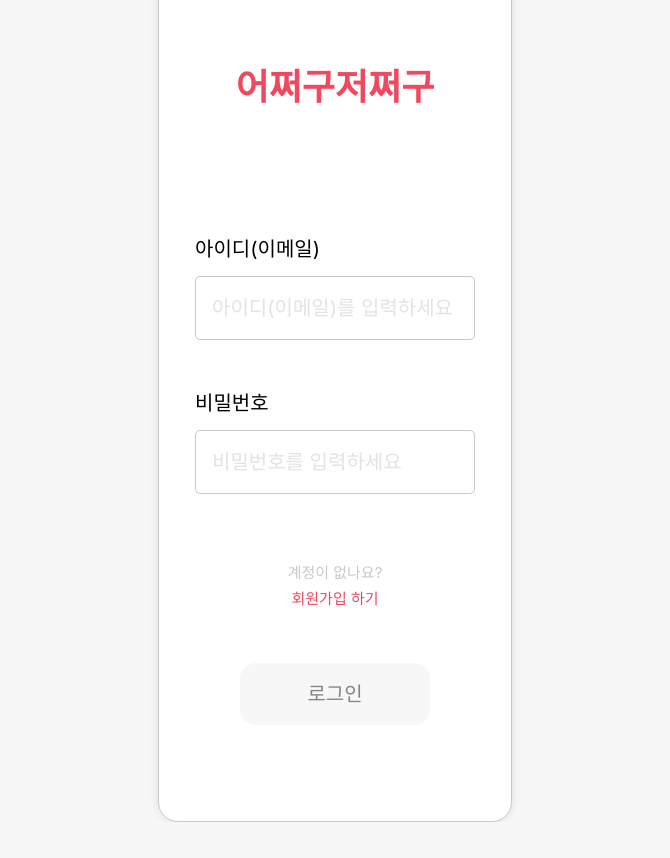
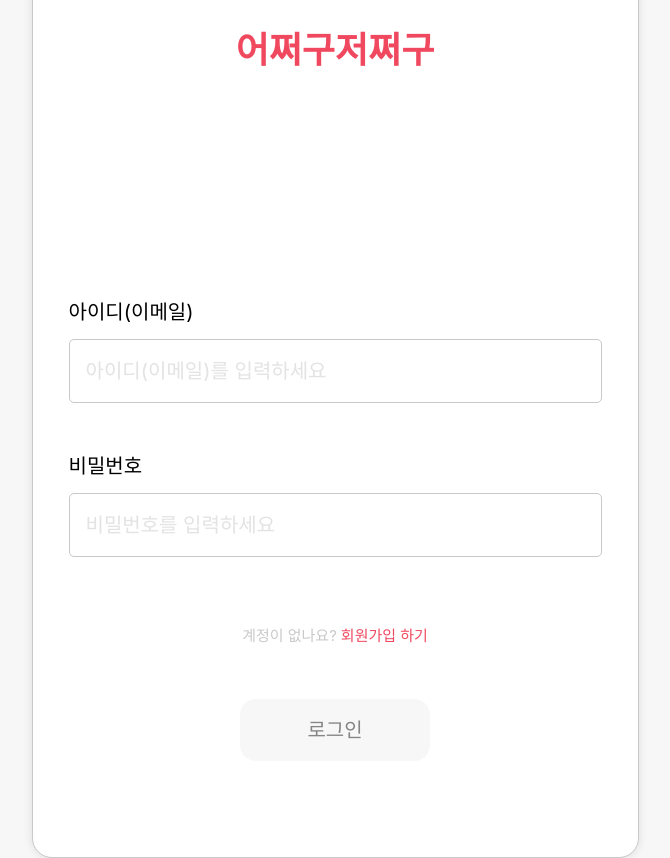
Before and after one commit to ahnjunggyu1114-sketch/Week7_homework, a React (Vite) app in the folder Week7_Homework/: page /login in a window 1280 px wide. Shown: the whole page, without its empty margins (305-975 px from the left). Before the commit the page ends 822 px from the top, so only its background shows below. Built offline with nearby package versions, Linux system fonts and the light colour scheme.

Commit message:
Feat: API 연동 및 브레이크포인트 수정

```diff
--- a/Week7_Homework/src/index.css
+++ b/Week7_Homework/src/index.css
@@ -2,7 +2,7 @@
 
 @theme {
   --breakpoint-ph: 402px;
-  --breakpoint-dt: 1725px;
+  --breakpoint-dt: 1024px;
 }
 
 body {
```
